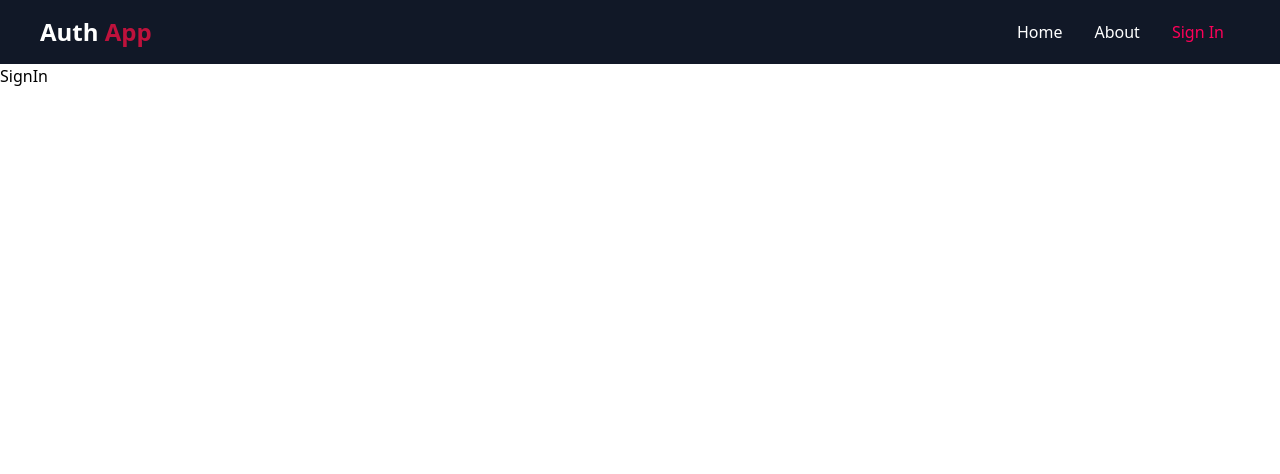
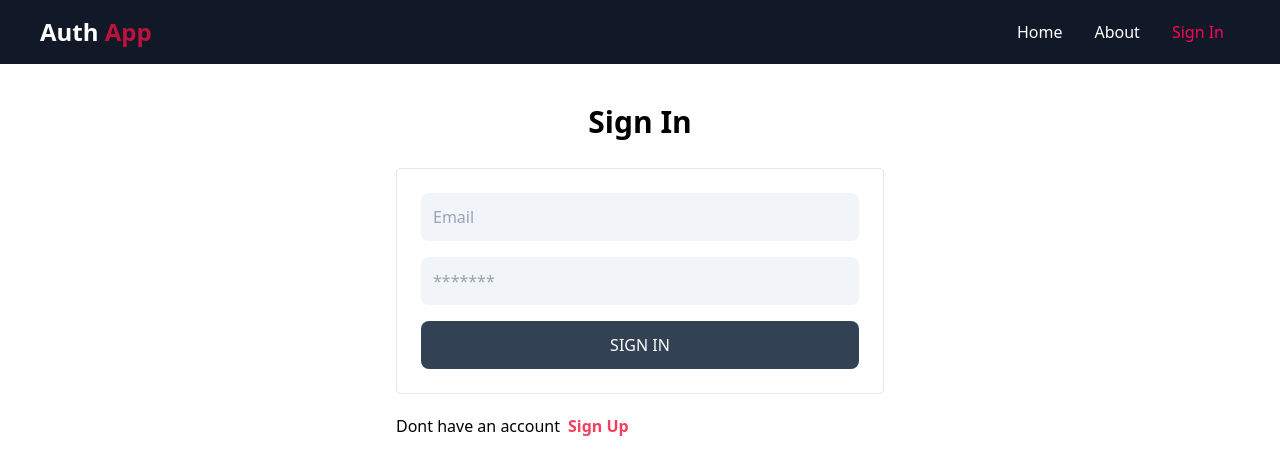
Before and after one commit to BMancilla23/App-Auth-Client, a React (Vite) app: page /sign-in in a window 1280 px wide. Shown: the top 474 px of the page. Built offline with nearby package versions, Linux system fonts and the light colour scheme.

Commit message:
Funcionalidad de la pagina SignIn completada

```diff
--- a/src/pages/SignIn.jsx
+++ b/src/pages/SignIn.jsx
@@ -1,7 +1,62 @@
 import React from 'react'
+import { useState } from 'react'
+import { Link, useNavigate } from 'react-router-dom'
 
 export const SignIn = () => {
+  const [formData, setformData] = useState({})
+  const [error, seterror] = useState(false);
+  const [loading, setLoading] = useState(false)
+  const navigate = useNavigate()
+
+  const handleChange = (e) => {
+    /* console.log(e.target.id); */
+    setformData({ ...formData, [e.target.id]: e.target.value })
+  }
+
+  const handleSubmit = async (e) => {
+    e.preventDefault();
+
+    try {
+      setLoading(true)
+      seterror(false)
+      const res = await fetch('/api/v1/auth/signin', {
+        method: 'POST',
+        headers: {
+          'Content-Type': 'application/json'
+        },
+        body: JSON.stringify(formData)
+      });
+      const data = await res.json()
+      console.log(data);
+      setLoading(false)
+      if (data.success === false) {
+        seterror(true);
+        return
+      }
+      navigate('/')
+
+    } catch (error) {
+      setLoading(false)
+      seterror(true)
+    }
+  }
+
+  /*  console.log(formData); */
   return (
-    <div>SignIn</div>
+    <div className='p-3 max-w-lg mx-auto'>
+      <h1 className='text-3xl text-center font-semibold my-7'>Sign In</h1>
+      <form onSubmit={handleSubmit} className='lg:p-6 lg:border rounded md:border-0 md:p-0 flex flex-col gap-4' >
+        <input type="email" name="email" id="email" placeholder='Email' className='outline-none bg-slate-100 p-3 rounded-lg' onChange={handleChange} />
+        <input type="password" name="password" id="password" placeholder='*******' className='outline-none bg-slate-100 p-3 rounded-lg' onChange={handleChange} />
+        <button disabled={loading} className='bg-slate-700 text-white p-3 rounded-lg uppercase hover:opacity-95 disabled:opacity-80'>{loading ? 'Loading...' : 'Sign In'}</button>
+      </form>
+      <div className='flex gap-2 mt-5'>
+        <p>Dont have an account</p>
+        <Link to='/sign-up'>
+          <span className='text-rose-500 font-semibold'>Sign Up</span>
+        </Link>
+      </div>
+      <p className='text-red-700 mt-5'>{error && 'Something want wrong!'}</p>
+    </div>
   )
 }
```
